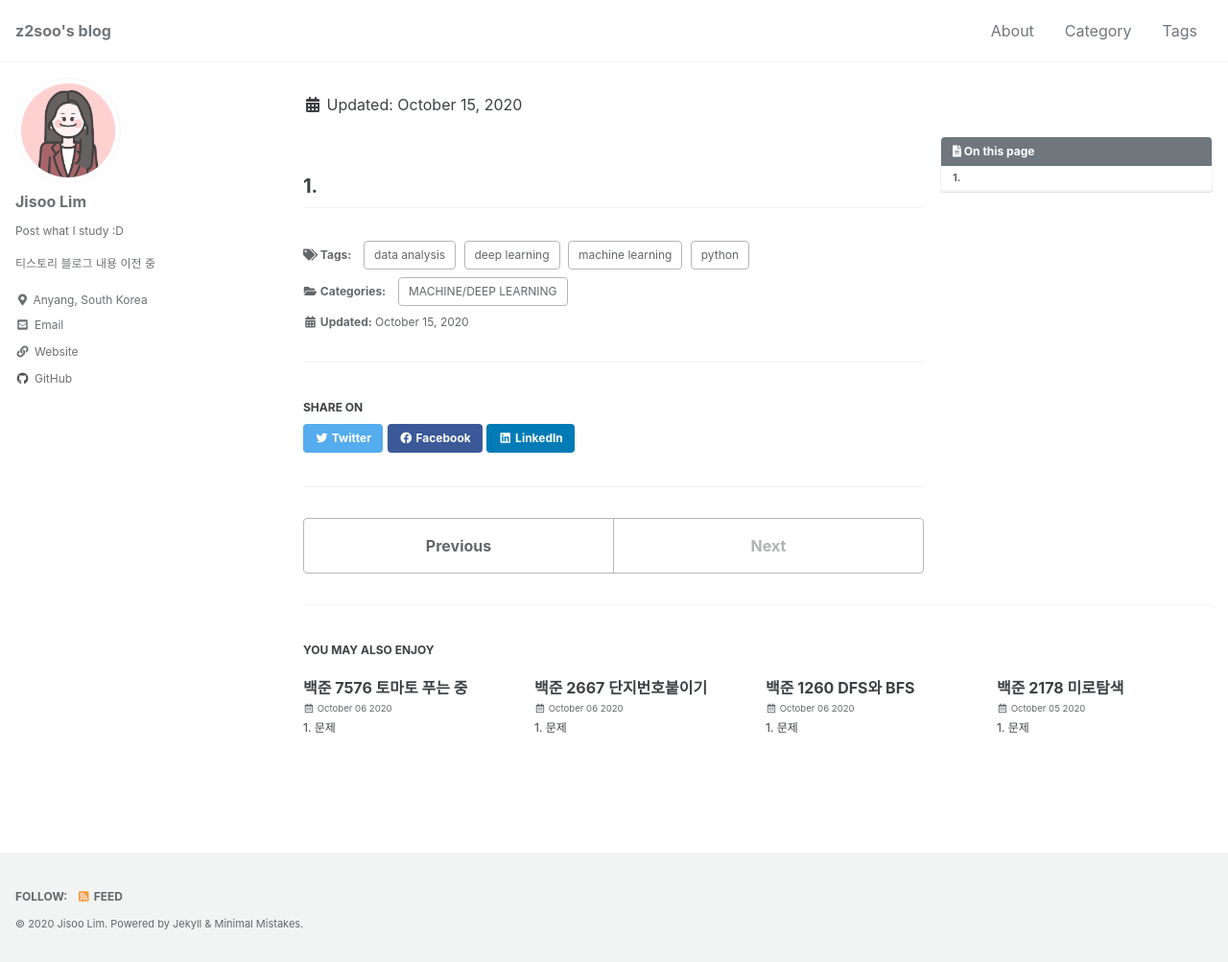
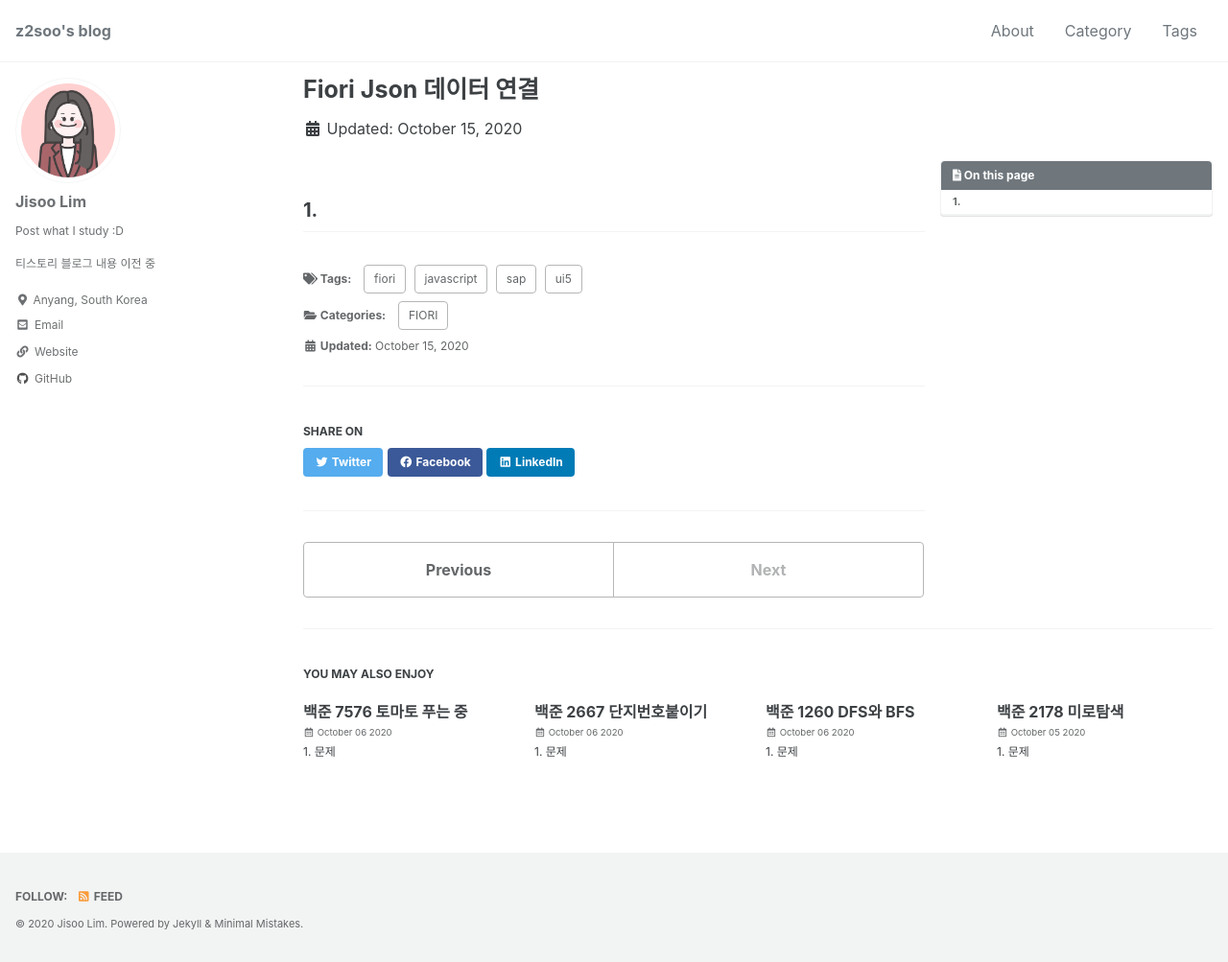
Before and after one commit to z2soo/z2soo.github.io, a Jekyll site: the page built from _posts/2020-10-15-Fiori-JSON-데이터-연결.md, in a window 1280 px wide and 1003 px high. Shown: the whole window at 96% size. Built offline with Jekyll 4.4.1, drawn with Linux system fonts in a browser that asks for light colours; cached includes are drawn as plain includes.

Commit message:
git blog edit post fiori json data 연결

```diff
--- a/_posts/2020-10-15-Fiori-JSON-데이터-연결.md
+++ b/_posts/2020-10-15-Fiori-JSON-데이터-연결.md
@@ -1,12 +1,12 @@
 ---
-title: ""
+title: "Fiori Json 데이터 연결"
 categories:
-  - MACHINE/DEEP LEARNING
+  - FIORI
 tags:
-  - python
-  - machine learning
-  - deep learning
-  - data analysis
+  - fiori
+  - sap
+  - javascript
+  - ui5
 toc: true
 ---
 
```
